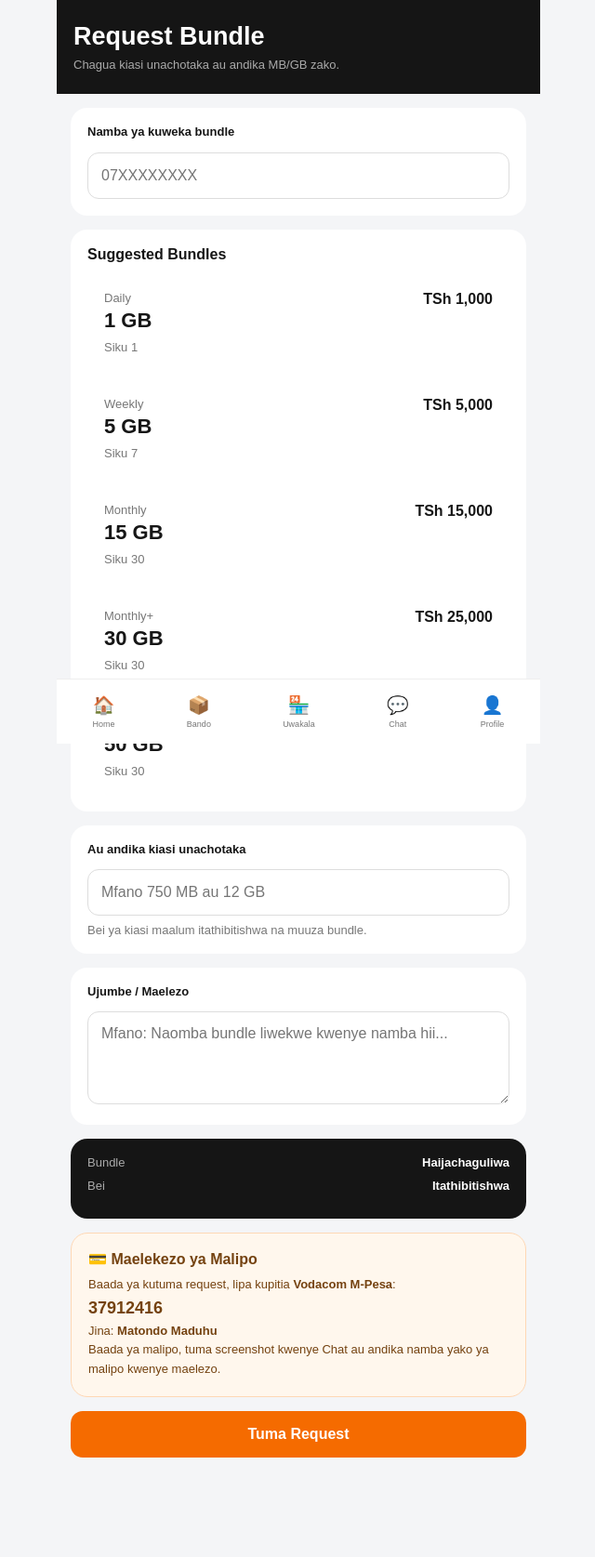
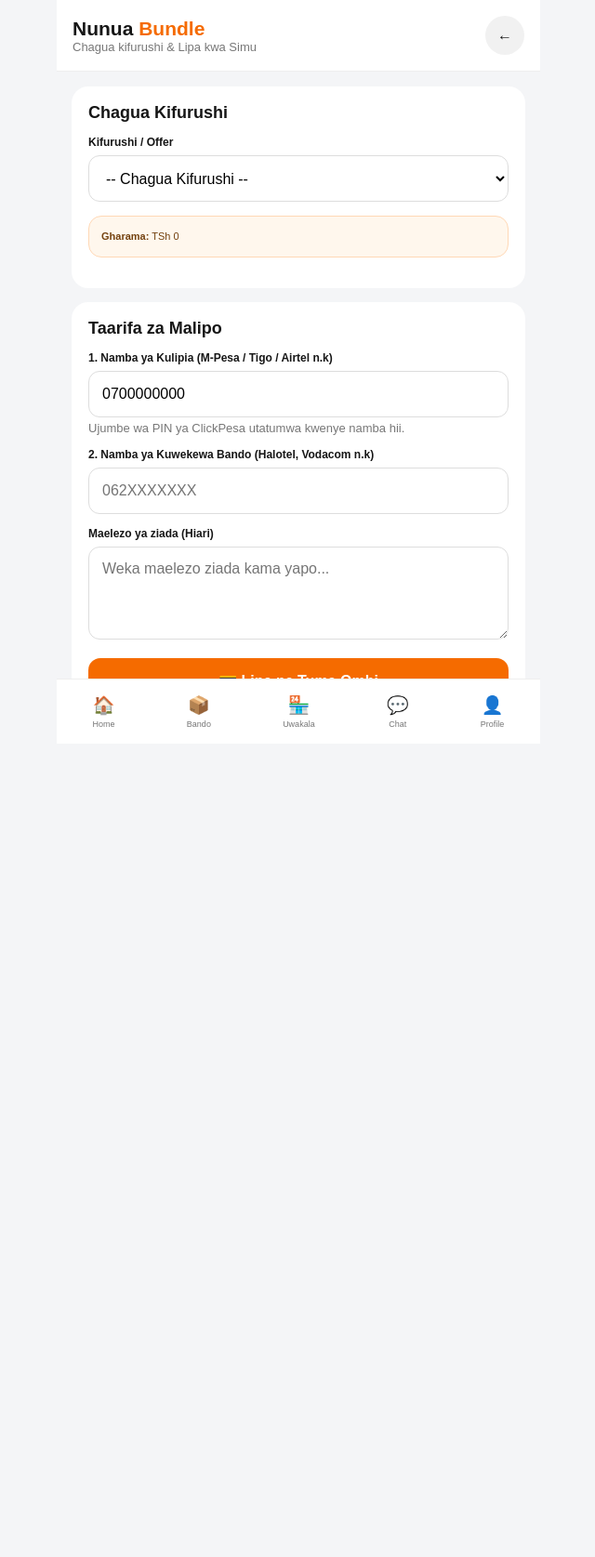
Before and after one commit to keyramkey/halotel-bando, a Flask app: page /order in a window 1280 px wide. Shown: the whole page at 93% size, without its empty margins (319-959 px from the left). After the commit the page ends 782 px from the top, so only its background shows below. Run offline with Flask 3, Linux system fonts and the light colour scheme; the visitor is signed in with stand-in values (Sample User, id 1); some libraries are stand-ins or nearby versions.

Commit message:
Update order.html

```diff
--- a/templates/order.html
+++ b/templates/order.html
@@ -1,342 +1,82 @@
 {% extends "base.html" %}
 
-{% block title %}Request Bundle{% endblock %}
+{% block title %}Agiza Bando{% endblock %}
 
 {% block content %}
 
-<style>
-    .order-head {
-        background: #151515;
-        color: white;
-        padding: 24px 18px;
-    }
+<header class="topbar">
+    <div>
+        <div class="brand">Nunua <span>Bundle</span></div>
+        <div class="muted">Chagua kifurushi & Lipa kwa Simu</div>
+    </div>
+    <a href="{{ url_for('home') }}" class="icon-btn">←</a>
+</header>
 
-    .order-head h1 {
-        font-size: 27px;
-        margin-bottom: 7px;
-    }
+<div class="page">
+    <form method="POST" action="{{ url_for('order') }}">
+        <div class="card">
+            <div class="title" style="font-size:18px; margin-bottom:12px;">Chagua Kifurushi</div>
 
-    .order-head p {
-        color: #aaa;
-        font-size: 13px;
-    }
+            <label class="form-label">Kifurushi / Offer</label>
+            <select class="input" id="bundleSelect" onchange="updateBundleDetails()" required>
+                <option value="" data-amount="" data-price="0">-- Chagua Kifurushi --</option>
 
-    .order-page {
-        padding: 15px;
-    }
+                {% if offer_title %}
+                    <option value="offer" data-amount="{{ offer_title }} - {{ offer_amount }}" data-price="{{ offer_price }}" selected>
+                        🔥 {{ offer_title }} | {{ offer_amount }} — TSh {{ "{:,}".format(offer_price|int) }}
+                    </option>
+                {% endif %}
 
-    .phone-card {
-        background: white;
-        padding: 18px;
-        border-radius: 18px;
-        margin-bottom: 15px;
-    }
+                {% for b in bundles %}
+                    <option value="{{ b.id }}"
+                            data-amount="{{ b.name }} - {{ b.amount }}"
+                            data-price="{{ b.price }}"
+                            {% if selected_bundle and selected_bundle.id == b.id and not offer_title %}selected{% endif %}>
+                        {{ b.name }} | {{ b.amount }} — TSh {{ "{:,}".format(b.price) }} ({{ b.validity }})
+                    </option>
+                {% endfor %}
+            </select>
 
-    .phone-card label {
-        display: block;
-        font-size: 13px;
-        font-weight: bold;
-        margin-bottom: 8px;
-    }
+            <input type="hidden" name="amount" id="amountInput" value="{% if offer_title %}{{ offer_title }} - {{ offer_amount }}{% elif selected_bundle %}{{ selected_bundle.name }} - {{ selected_bundle.amount }}{% endif %}">
+            <input type="hidden" name="price" id="priceInput" value="{% if offer_price %}{{ offer_price }}{% elif selected_bundle %}{{ selected_bundle.price }}{% else %}0{% endif %}">
 
-    .choices {
-        display: grid;
-        gap: 10px;
-    }
+            <div style="margin-top:15px;" class="info-box">
+                <strong>Gharama:</strong> TSh <span id="displayPrice">{% if offer_price %}{{ "{:,}".format(offer_price|int) }}{% elif selected_bundle %}{{ "{:,}".format(selected_bundle.price) }}{% else %}0{% endif %}</span>
+            </div>
+        </div>
 
-    .choice {
-        background: white;
-        border: 2px solid transparent;
-        border-radius: 16px;
-        padding: 16px;
-        cursor: pointer;
-    }
+        <div class="card" style="margin-top:15px;">
+            <div class="title" style="font-size:18px; margin-bottom:12px;">Taarifa za Malipo</div>
 
-    .choice.selected {
-        border-color: #f56b00;
-    }
+            <label class="form-label">1. Namba ya Kulipia (M-Pesa / Tigo / Airtel n.k)</label>
+            <input class="input" type="tel" name="payment_phone" placeholder="07XXXXXXXX" value="{{ current_user.phone if current_user else '' }}" required>
+            <span class="muted" style="display:block; margin-top:4px;">Ujumbe wa PIN ya ClickPesa utatumwa kwenye namba hii.</span>
 
-    .choice-top {
-        display: flex;
-        justify-content: space-between;
-    }
+            <label class="form-label">2. Namba ya Kuwekewa Bando (Halotel, Vodacom n.k)</label>
+            <input class="input" type="tel" name="target_phone" placeholder="062XXXXXXX" required>
 
-    .choice h3 {
-        font-size: 22px;
-        margin-top: 4px;
-    }
+            <label class="form-label">Maelezo ya ziada (Hiari)</label>
+            <textarea class="input" name="note" placeholder="Weka maelezo ziada kama yapo..."></textarea>
 
-    .choice-price {
-        font-weight: 900;
-    }
-
-    .custom {
-        background: white;
-        border-radius: 18px;
-        padding: 18px;
-        margin-top: 15px;
-    }
-
-    .custom label {
-        display: block;
-        font-size: 13px;
-        font-weight: bold;
-        margin-bottom: 7px;
-    }
-
-    .summary {
-        background: #151515;
-        color: white;
-        border-radius: 18px;
-        padding: 18px;
-        margin-top: 15px;
-    }
-
-    .summary-row {
-        display: flex;
-        justify-content: space-between;
-        margin-bottom: 10px;
-        font-size: 13px;
-    }
-
-    .summary-row span {
-        color: #aaa;
-    }
-</style>
-
-
-<div class="order-head">
-
-    <h1>Request Bundle</h1>
-
-    <p>
-        Chagua kiasi unachotaka au andika MB/GB zako.
-    </p>
-
+            <button class="btn orange" type="submit" style="margin-top:16px;">
+                💳 Lipa na Tuma Ombi
+            </button>
+        </div>
+    </form>
 </div>
 
+<script>
+function updateBundleDetails() {
+    const select = document.getElementById("bundleSelect");
+    const selectedOption = select.options[select.selectedIndex];
 
-<div class="order-page">
+    const amount = selectedOption.getAttribute("data-amount") || "";
+    const price = selectedOption.getAttribute("data-price") || "0";
 
-    <form method="POST" id="orderForm">
-
-        <div class="phone-card">
-
-            <label>Namba ya kuweka bundle</label>
-
-            <input
-                class="input"
-                name="phone"
-                id="phone"
-                required
-                placeholder="07XXXXXXXX"
-            >
-
-        </div>
-
-
-        <div class="card">
-
-            <div style="font-weight:800;margin-bottom:12px;">
-                Suggested Bundles
-            </div>
-
-            <div class="choices">
-
-                {% for bundle in bundles %}
-
-                <div
-                    class="choice"
-                    data-amount="{{ bundle.amount }}"
-                    data-price="{{ bundle.price }}"
-                >
-
-                    <div class="choice-top">
-
-                        <div>
-
-                            <div class="muted">
-                                {{ bundle.name }}
-                            </div>
-
-                            <h3>
-                                {{ bundle.amount }}
-                            </h3>
-
-                        </div>
-
-                        <div class="choice-price">
-                            TSh {{ "{:,}".format(bundle.price) }}
-                        </div>
-
-                    </div>
-
-                    <div class="muted" style="margin-top:8px;">
-                        {{ bundle.validity }}
-                    </div>
-
-                </div>
-
-                {% endfor %}
-
-            </div>
-
-        </div>
-
-
-        <div class="custom">
-
-            <label>
-                Au andika kiasi unachotaka
-            </label>
-
-            <input
-                class="input"
-                id="customAmount"
-                placeholder="Mfano 750 MB au 12 GB"
-            >
-
-            <p class="muted" style="margin-top:8px;">
-                Bei ya kiasi maalum itathibitishwa na muuza bundle.
-            </p>
-
-        </div>
-
-
-        <div class="custom">
-
-            <label>
-                Ujumbe / Maelezo
-            </label>
-
-            <textarea
-                class="input"
-                name="note"
-                placeholder="Mfano: Naomba bundle liwekwe kwenye namba hii..."
-            ></textarea>
-
-        </div>
-
-
-        <input type="hidden" name="amount" id="amount">
-        <input type="hidden" name="price" id="price">
-
-
-        <div class="summary">
-
-            <div class="summary-row">
-                <span>Bundle</span>
-                <strong id="summaryAmount">Haijachaguliwa</strong>
-            </div>
-
-            <div class="summary-row">
-                <span>Bei</span>
-                <strong id="summaryPrice">Itathibitishwa</strong>
-            </div>
-
-        </div>
-
-
-
-        <div class="card" style="margin-top:15px;background:#fff7ed;border:1px solid #ffd8b5;">
-            <div style="font-weight:800;margin-bottom:8px;color:#744210;">
-                💳 Maelekezo ya Malipo
-            </div>
-            <p style="font-size:13px;line-height:1.6;color:#744210;">
-                Baada ya kutuma request, lipa kupitia <strong>Vodacom M-Pesa</strong>:<br>
-                <strong style="font-size:18px;">{{ PAYMENT_NUMBER }}</strong><br>
-                Jina: <strong>{{ PAYMENT_NAME }}</strong><br>
-                Baada ya malipo, tuma screenshot kwenye Chat au andika namba yako ya malipo kwenye maelezo.
-            </p>
-        </div>
-
-        <div style="margin-top:15px;">
-
-            <button
-                type="submit"
-                class="btn orange"
-            >
-                Tuma Request
-            </button>
-
-        </div>
-
-    </form>
-
-</div>
-
-
-<script>
-
-const choices = document.querySelectorAll(".choice");
-
-const amountInput = document.getElementById("amount");
-const priceInput = document.getElementById("price");
-
-const customAmount = document.getElementById("customAmount");
-
-const summaryAmount =
-    document.getElementById("summaryAmount");
-
-const summaryPrice =
-    document.getElementById("summaryPrice");
-
-
-choices.forEach(choice => {
-
-    choice.addEventListener("click", () => {
-
-        choices.forEach(c => {
-            c.classList.remove("selected");
-        });
-
-        choice.classList.add("selected");
-
-        const amount =
-            choice.dataset.amount;
-
-        const price =
-            choice.dataset.price;
-
-        amountInput.value = amount;
-        priceInput.value = price;
-
-        customAmount.value = "";
-
-        summaryAmount.textContent = amount;
-
-        summaryPrice.textContent =
-            "TSh " +
-            Number(price).toLocaleString();
-
-    });
-
-});
-
-
-customAmount.addEventListener("input", () => {
-
-    if (customAmount.value.trim()) {
-
-        choices.forEach(c => {
-            c.classList.remove("selected");
-        });
-
-        amountInput.value =
-            customAmount.value.trim();
-
-        priceInput.value = "0";
-
-        summaryAmount.textContent =
-            customAmount.value.trim();
-
-        summaryPrice.textContent =
-            "Itathibitishwa";
-
-    }
-
-});
-
+    document.getElementById("amountInput").value = amount;
+    document.getElementById("priceInput").value = price;
+    document.getElementById("displayPrice").innerText = Number(price).toLocaleString();
+}
 </script>
 
 {% endblock %}
```
